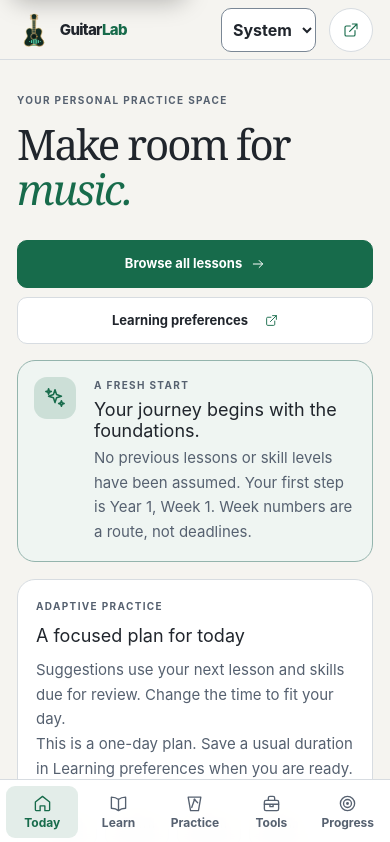
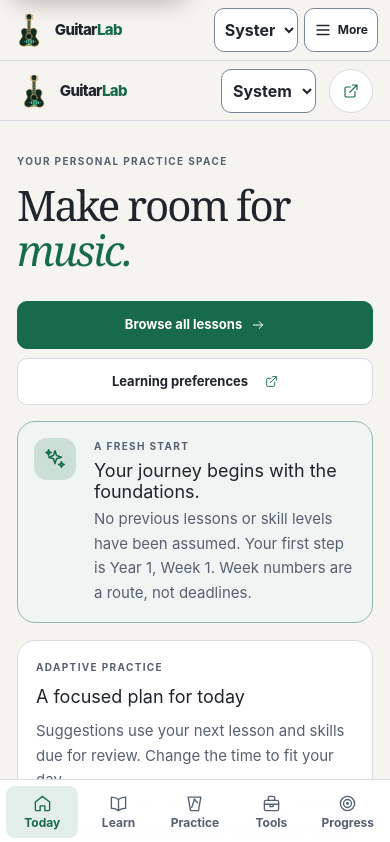
Before and after one commit to leenusdarnal/guitarlab, a SvelteKit app: page / in a window 390 px wide. Shown: the top 842 px of the page. Built offline with nearby package versions, Linux system fonts and the light colour scheme.

Commit message:
fix(ux): show shared mobile navigation on Today

```diff
--- a/src/routes/+layout.svelte
+++ b/src/routes/+layout.svelte
@@ -26,7 +26,7 @@
     currentPath.startsWith('/onboarding') || currentPath.startsWith('/settings') ? 'preferences' :
     'today'
   );
-  let showPrimaryNavigation = $derived(currentPath !== '/' && currentPath !== '/onboarding');
+  let showPrimaryNavigation = $derived(currentPath !== '/onboarding');
 
   function isThemePreference(value: string | undefined): value is ThemePreference {
     return value === 'system' || value === 'light' || value === 'dark';
@@ -141,7 +141,7 @@
 {/if}
 
 {#if showPrimaryNavigation}
-  <header class="global-nav">
+  <header class="global-nav" class:dashboard-mobile-only={currentPath === '/'}>
     <div class="global-nav-inner">
       <a class="global-brand" href={resolve('/')}>
         <Brand size="small" />
@@ -231,4 +231,10 @@
   @media(max-width:920px){.global-nav-inner{gap:12px}.desktop-primary-navigation{gap:0}.desktop-primary-navigation a{padding-inline:8px;font-size:12px}}
   @media(max-width:760px){.desktop-primary-navigation{display:none}.global-nav-inner{justify-content:space-between;gap:8px;min-height:60px;padding-inline:12px}.global-nav-actions{gap:6px}.mobile-nav-trigger{display:inline-flex;gap:6px;padding-inline:9px}.theme-control select{width:84px;max-width:84px;min-height:44px;padding-inline:6px}}
   @media(prefers-reduced-motion:reduce){.skip-link{transition:none}}
+  @media (min-width: 761px) {
+    .global-nav.dashboard-mobile-only {
+      display: none;
+    }
+  }
+
 </style>
```
